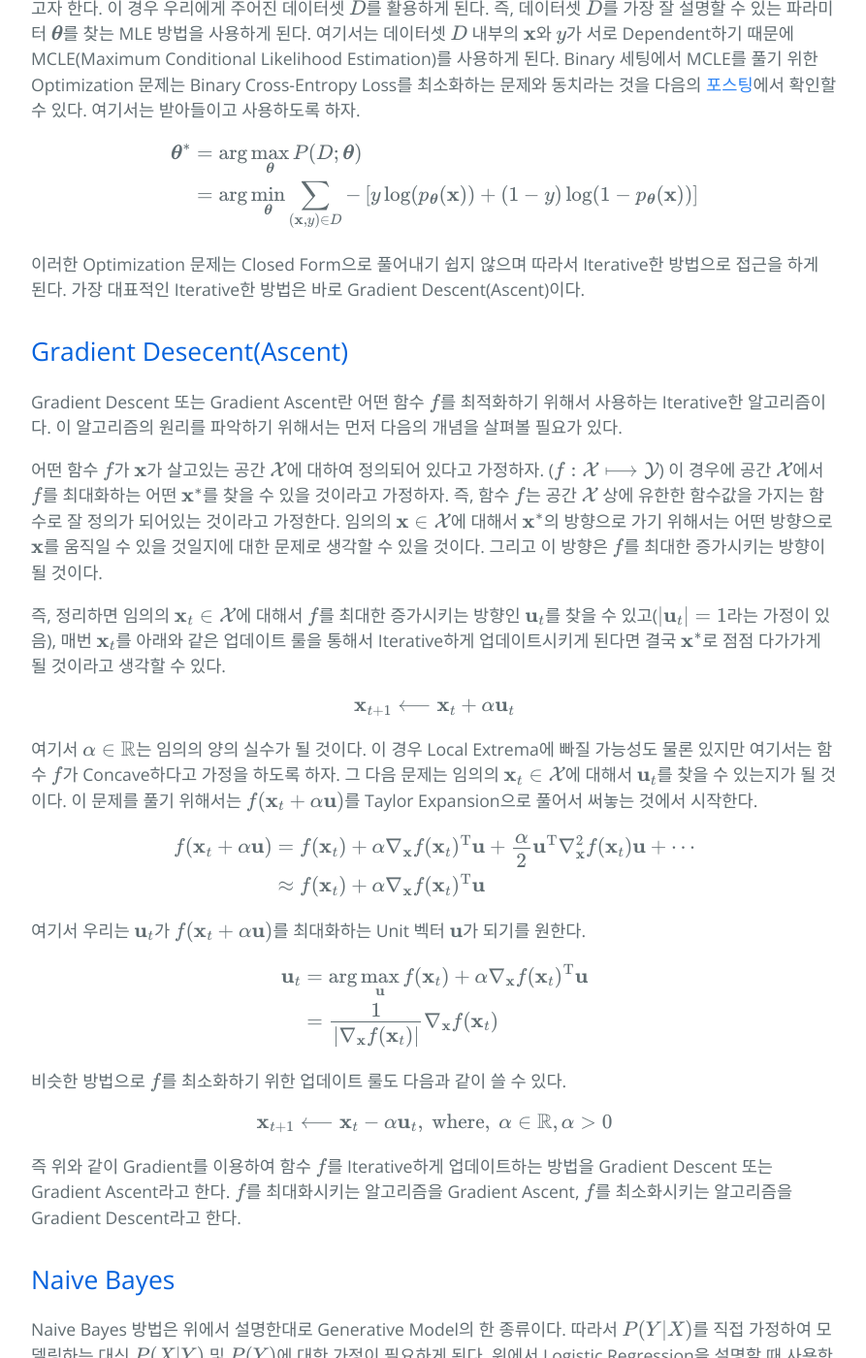
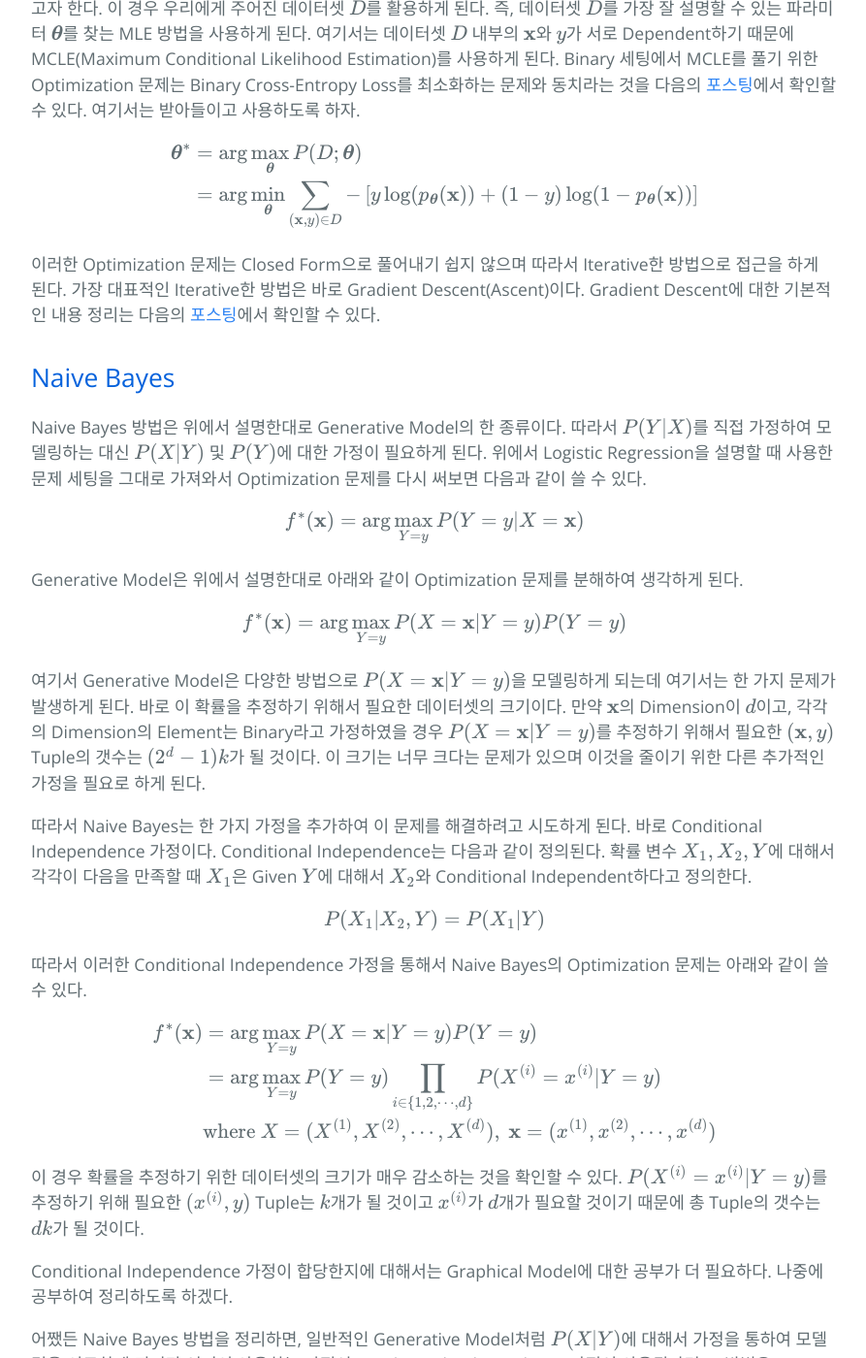
Before and after one commit to hcnoh/hcnoh.github.io, a Jekyll site: the page built from _posts/2019-04-25-logistic-regression-and-naive-bayes.md, in a window 1280 px wide and 1400 px high, scrolled down 3025 px. Shown: the whole window at 97% size, without its empty margins (192-1085 px from the left). Built offline with Jekyll 4.4.1, drawn with Linux system fonts in a browser that asks for light colours; formulas are drawn with MathJax 3; comment, search, counter and statistics services are not loaded.

Commit message:
Update 2019-04-25-logistic-regression-and-naive-bayes.md

```diff
--- a/_posts/2019-04-25-logistic-regression-and-naive-bayes.md
+++ b/_posts/2019-04-25-logistic-regression-and-naive-bayes.md
@@ -107,42 +107,7 @@ $$
 \end{align*}
 $$
 
-이러한 Optimization 문제는 Closed Form으로 풀어내기 쉽지 않으며 따라서 Iterative한 방법으로 접근을 하게 된다. 가장 대표적인 Iterative한 방법은 바로 Gradient Descent(Ascent)이다.
-
-## Gradient Desecent(Ascent)
-Gradient Descent 또는 Gradient Ascent란 어떤 함수 $$f$$를 최적화하기 위해서 사용하는 Iterative한 알고리즘이다. 이 알고리즘의 원리를 파악하기 위해서는 먼저 다음의 개념을 살펴볼 필요가 있다.
-
-어떤 함수 $$f$$가 $$\mathbf{x}$$가 살고있는 공간 $$\mathcal{X}$$에 대하여 정의되어 있다고 가정하자. ($$f:\mathcal{X}\longmapsto \mathcal{Y}$$) 이 경우에 공간 $$\mathcal{X}$$에서 $$f$$를 최대화하는 어떤 $$\mathbf{x}^*$$를 찾을 수 있을 것이라고 가정하자. 즉, 함수 $$f$$는 공간 $$\mathcal{X}$$ 상에 유한한 함수값을 가지는 함수로 잘 정의가 되어있는 것이라고 가정한다. 임의의 $$\mathbf{x}\in \mathcal{X}$$에 대해서 $$\mathbf{x}^*$$의 방향으로 가기 위해서는 어떤 방향으로 $$\mathbf{x}$$를 움직일 수 있을 것일지에 대한 문제로 생각할 수 있을 것이다. 그리고 이 방향은 $$f$$를 최대한 증가시키는 방향이 될 것이다.
-
-즉, 정리하면 임의의 $$\mathbf{x}_t\in \mathcal{X}$$에 대해서 $$f$$를 최대한 증가시키는 방향인 $$\mathbf{u}_t$$를 찾을 수 있고($$\vert \mathbf{u}_t \vert = 1$$라는 가정이 있음), 매번 $$\mathbf{x}_t$$를 아래와 같은 업데이트 룰을 통해서 Iterative하게 업데이트시키게 된다면 결국 $$\mathbf{x}^*$$로 점점 다가가게 될 것이라고 생각할 수 있다.
-
-$$\mathbf{x}_{t+1} \longleftarrow \mathbf{x}_t + \alpha \mathbf{u}_t$$
-
-여기서 $$\alpha \in \mathbb{R}$$는 임의의 양의 실수가 될 것이다. 이 경우 Local Extrema에 빠질 가능성도 물론 있지만 여기서는 함수 $$f$$가 Concave하다고 가정을 하도록 하자. 그 다음 문제는 임의의 $$\mathbf{x}_t\in \mathcal{X}$$에 대해서 $$\mathbf{u}_t$$를 찾을 수 있는지가 될 것이다. 이 문제를 풀기 위해서는 $$f(\mathbf{x}_t + \alpha \mathbf{u})$$를 Taylor Expansion으로 풀어서 써놓는 것에서 시작한다.
-
-$$
-\begin{align*}
-f(\mathbf{x}_t + \alpha \mathbf{u})
-& = f(\mathbf{x}_t) + \alpha \nabla_{\mathbf{x}}f(\mathbf{x}_t)^{\text{T}}\mathbf{u} + \frac{\alpha}{2}\mathbf{u}^{\text{T}}\nabla_{\mathbf{x}}^2 f(\mathbf{x}_t) \mathbf{u} + \cdots \\
-& \approx f(\mathbf{x}_t) + \alpha \nabla_{\mathbf{x}}f(\mathbf{x}_t)^{\text{T}}\mathbf{u}
-\end{align*}
-$$
-
-여기서 우리는 $$\mathbf{u}_t$$가 $$f(\mathbf{x}_t+\alpha \mathbf{u})$$를 최대화하는 Unit 벡터 $$\mathbf{u}$$가 되기를 원한다.
-
-$$
-\begin{align*}
-\mathbf{u}_t
-& = \arg \max_{\mathbf{u}} f(\mathbf{x}_t) + \alpha \nabla_{\mathbf{x}}f(\mathbf{x}_t)^{\text{T}}\mathbf{u} \\
-& = \frac{1}{\vert \nabla_{\mathbf{x}}f(\mathbf{x}_t) \vert} \nabla_{\mathbf{x}}f(\mathbf{x}_t)
-\end{align*}
-$$
-
-비슷한 방법으로 $$f$$를 최소화하기 위한 업데이트 룰도 다음과 같이 쓸 수 있다.
-
-$$\mathbf{x}_{t+1} \longleftarrow \mathbf{x}_t - \alpha \mathbf{u}_t, \ \text{where}, \ \alpha \in \mathbb{R}, \alpha >0$$
-
-즉 위와 같이 Gradient를 이용하여 함수 $$f$$를 Iterative하게 업데이트하는 방법을 Gradient Descent 또는 Gradient Ascent라고 한다. $$f$$를 최대화시키는 알고리즘을 Gradient Ascent, $$f$$를 최소화시키는 알고리즘을 Gradient Descent라고 한다.
+이러한 Optimization 문제는 Closed Form으로 풀어내기 쉽지 않으며 따라서 Iterative한 방법으로 접근을 하게 된다. 가장 대표적인 Iterative한 방법은 바로 Gradient Descent(Ascent)이다. Gradient Descent에 대한 기본적인 내용 정리는 다음의 [포스팅](https://hcnoh.github.io/2019-06-06-gradient-descent)에서 확인할 수 있다.
 
 ## Naive Bayes
 Naive Bayes 방법은 위에서 설명한대로 Generative Model의 한 종류이다. 따라서 $$P(Y\vert X)$$를 직접 가정하여 모델링하는 대신 $$P(X\vert Y)$$ 및 $$P(Y)$$에 대한 가정이 필요하게 된다. 위에서 Logistic Regression을 설명할 때 사용한 문제 세팅을 그대로 가져와서 Optimization 문제를 다시 써보면 다음과 같이 쓸 수 있다.
```
